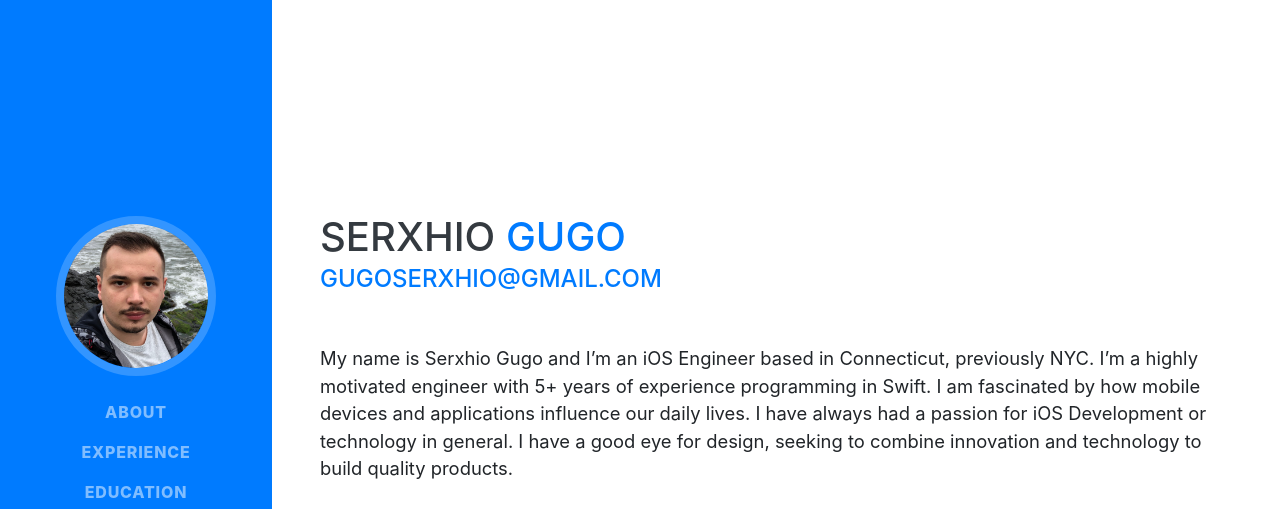
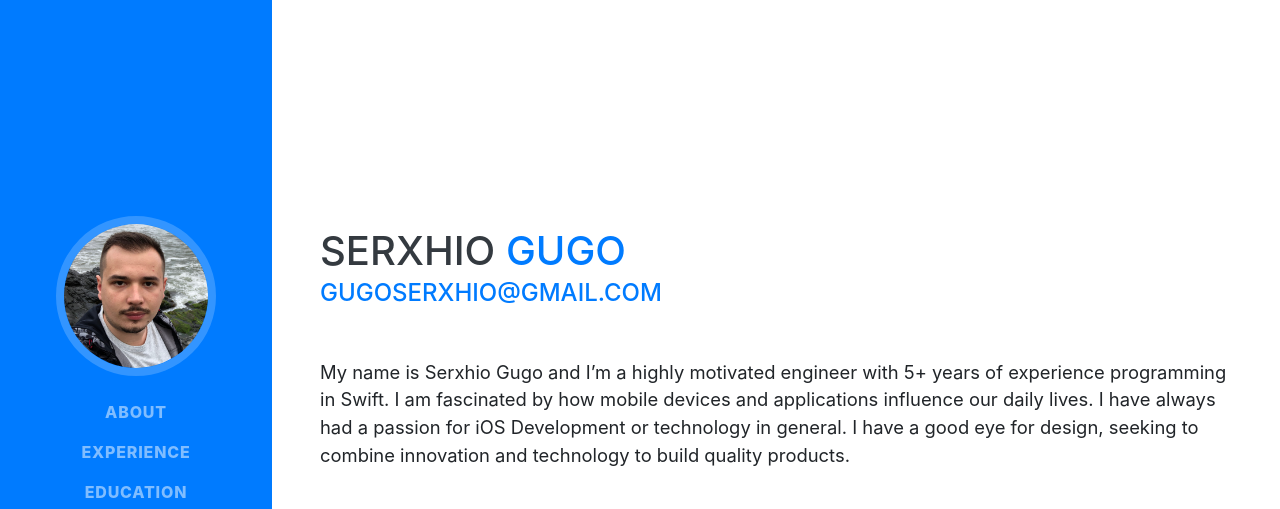
Before and after one commit to SerxhioGugo/serxhiogugo.github.io, a website with bundled scripts: page index.html in a window 1280 px wide. Shown: the top 509 px of the page. Built offline with nearby package versions, Linux system fonts and the light colour scheme; a web font is replaced by a local one.

Commit message:
changed intro  paragraph

```diff
--- a/index.html
+++ b/index.html
@@ -69,8 +69,7 @@
         <div class="subheading mb-5">
           <a href="mailto:gugoserxhio@gmail.com">gugoserxhio@gmail.com</a>
         </div>
-        <p class="lead mb-5">My name is Serxhio Gugo and I’m an iOS Engineer based in Connecticut, previously NYC. I’m a
-          highly
+        <p class="lead mb-5">My name is Serxhio Gugo and I’m a highly
           motivated engineer with 5+ years of experience programming in Swift. I am fascinated by how mobile devices and
           applications influence our daily lives. I have always had a passion for iOS Development or technology in
           general. I have a good eye for design, seeking to combine innovation and technology to build quality products.
```
